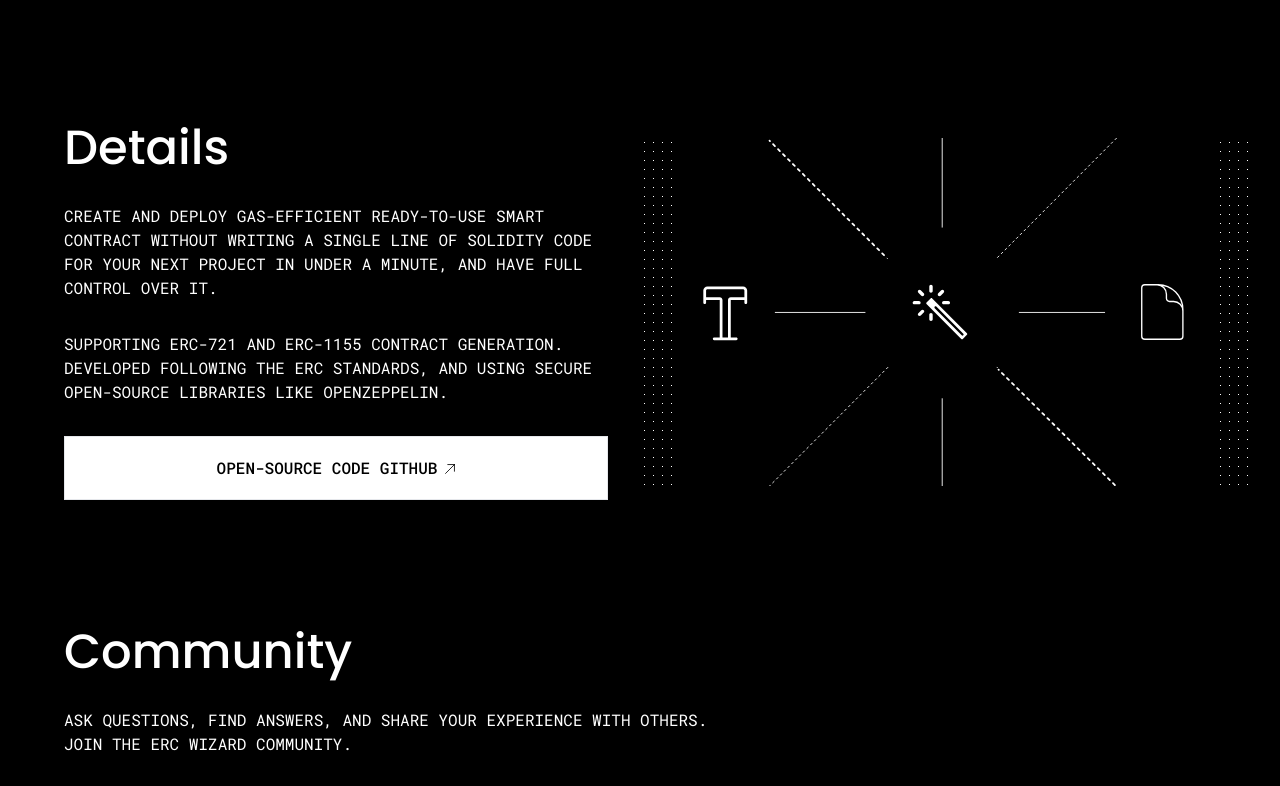
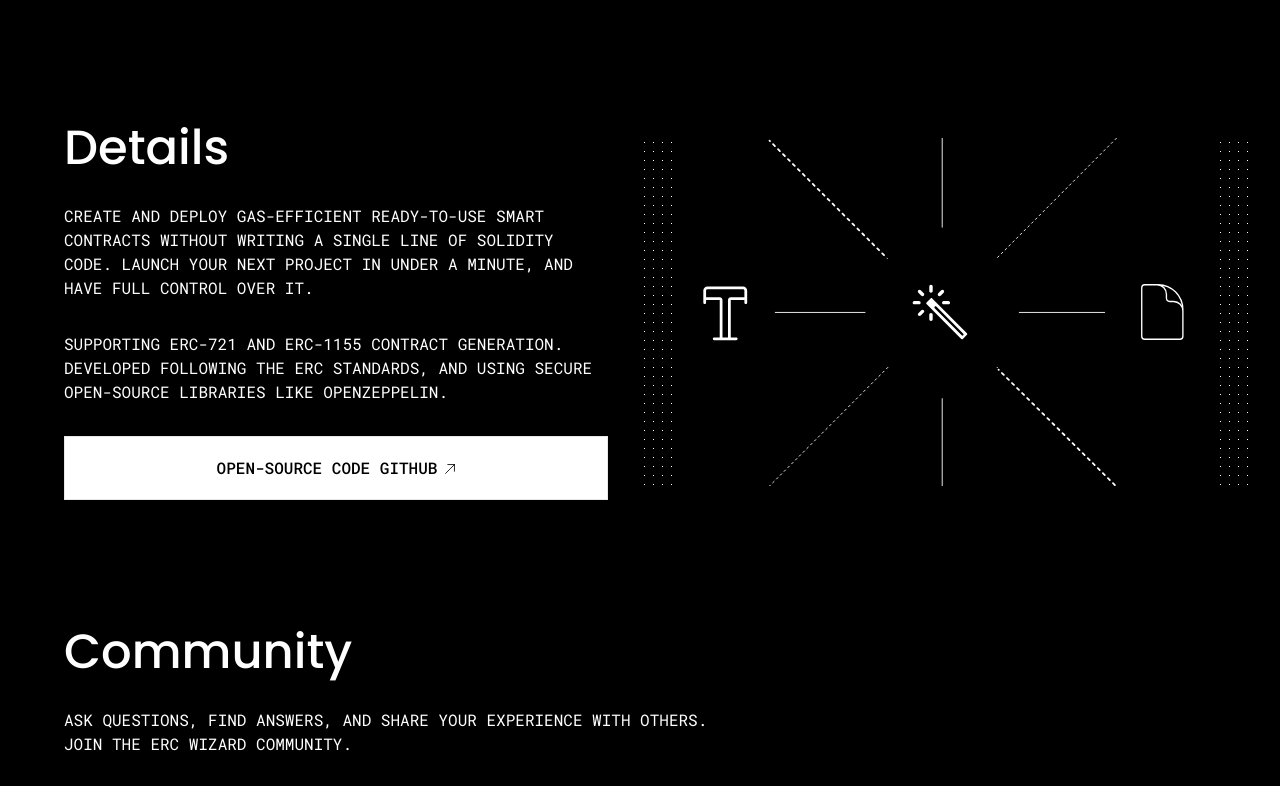
Before and after one commit to ERCWizard/interface, a Next.js app: page / in a window 1280 px wide. Shown: the part 1012-1798 px from the top of the page. Built offline with nearby package versions, Linux system fonts and the light colour scheme.

Commit message:
fix: navigationMenu

```diff
--- a/components/Details/index.tsx
+++ b/components/Details/index.tsx
@@ -11,8 +11,8 @@ const Details = () => {
             Details
           </h2>
           <p className="uppercase">
-            create and deploy gas-efficient ready-to-use smart contract without
-            writing a single line of solidity code for your next project in
+            create and deploy gas-efficient ready-to-use smart contracts without
+            writing a single line of solidity code. launch your next project in
             under a minute, and have full control over it.
           </p>
           <p className="uppercase">
--- a/components/Header/index.tsx
+++ b/components/Header/index.tsx
@@ -6,7 +6,8 @@ import { useState } from 'react'
 const Header = () => {
   const [isOpen, setIsOpen] = useState(false)
   return (
-    <header className="py-8">
+    <>
+      <header className="py-8 bg-black/70 backdrop-blur-lg sticky top-0 z-50">
         <div className="h-16 flex items-center justify-between">
           <a href="/" className="flex items-center space-x-4">
             <div className="border border-white w-16 h-16 flex items-center justify-center">
@@ -42,6 +43,8 @@ const Header = () => {
               )}
             </button>
           </nav>
+        </div>
+      </header>
       {isOpen && (
         <div className="fixed top-32 left-0 w-full h-full z-50 bg-black uppercase px-8 sm:px-16 flex flex-col space-y-4">
           {navigationMenu.map((el) => (
@@ -51,8 +54,7 @@ const Header = () => {
           ))}
         </div>
       )}
-      </div>
-    </header>
+    </>
   )
 }
 
```
Lines whose indentation alone changed are shown as unchanged.
